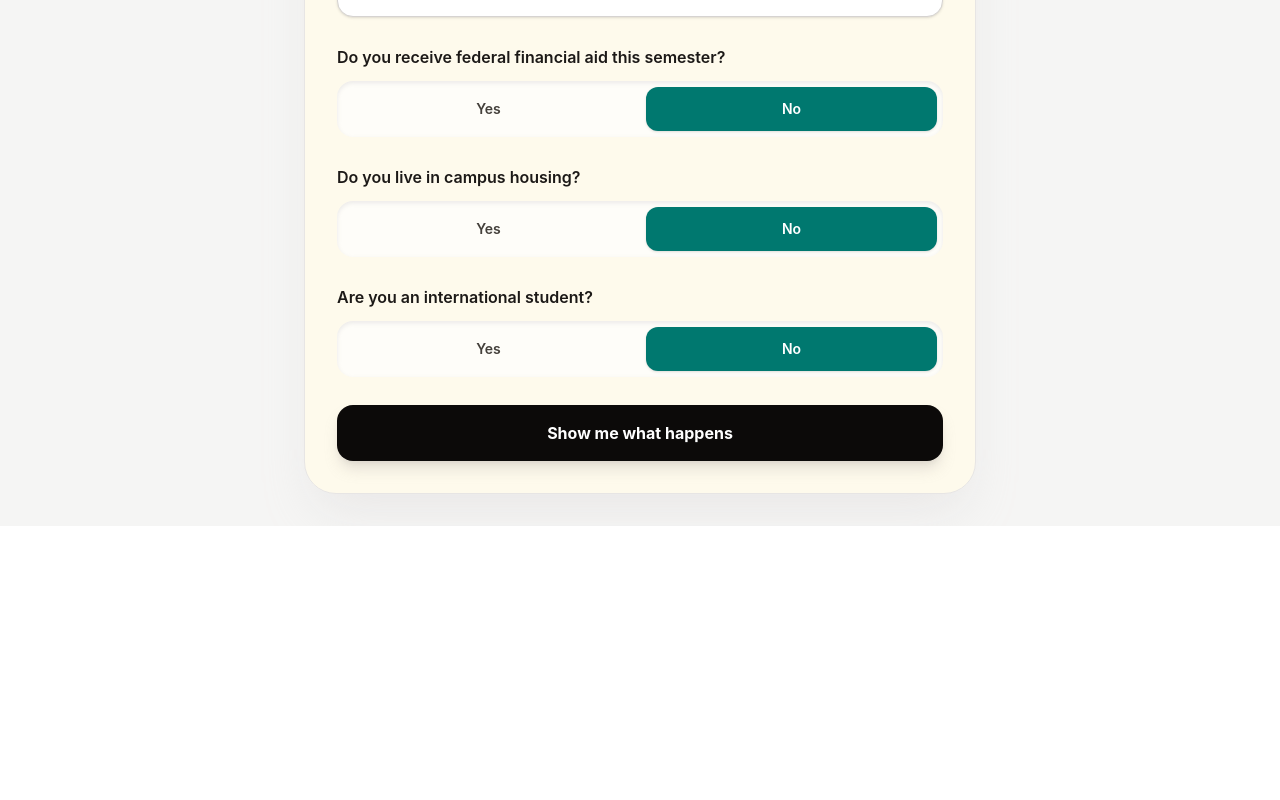
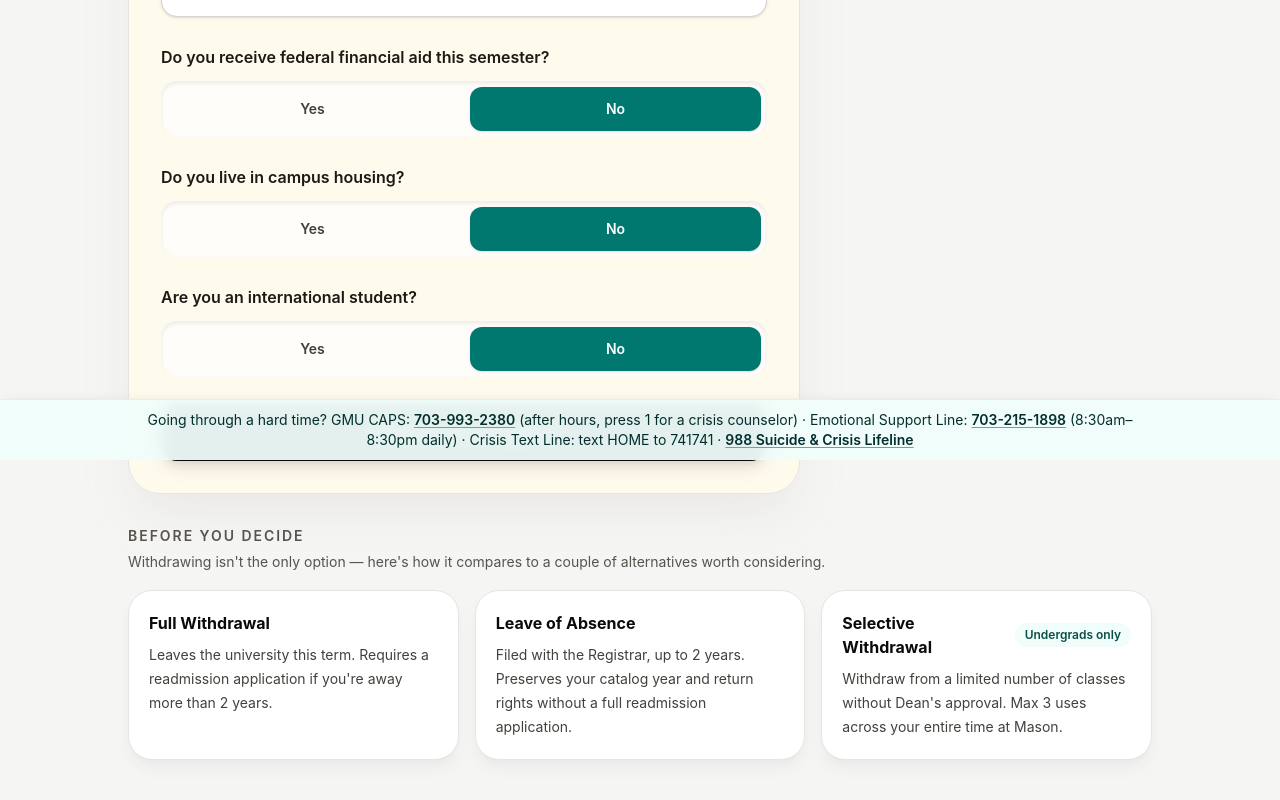
Before and after one commit to ToshitDev/Aftermath, a React (Vite) app: page / in a window 1280 px wide. Shown: the part 340-1140 px from the top of the page. Before the commit the page ends 866 px from the top, so only its background shows below. Built offline with nearby package versions, Linux system fonts and the light colour scheme.

Commit message:
feat: add next-steps checklist, crisis support, alternatives comparison, SAP/insurance/re-enrollment cards

```diff
--- a/src/App.jsx
+++ b/src/App.jsx
@@ -1,6 +1,9 @@
 import { useState } from 'react'
 import WithdrawalForm from './components/WithdrawalForm.jsx'
 import ResultCards from './components/ResultCards.jsx'
+import NextStepsChecklist from './components/NextStepsChecklist.jsx'
+import AlternativesComparison from './components/AlternativesComparison.jsx'
+import SupportBanner from './components/SupportBanner.jsx'
 
 function App() {
   const [withdrawalValues, setWithdrawalValues] = useState(null)
@@ -12,20 +15,27 @@ function App() {
   }
 
   return (
-    <div className="min-h-screen bg-stone-100 px-4 py-8 text-stone-950 sm:px-6 lg:px-8">
-      <main className="mx-auto flex min-h-[calc(100vh-4rem)] w-full max-w-5xl flex-col items-center justify-center gap-8">
-        <WithdrawalForm onSubmit={handleWithdrawalSubmit} />
+    <div className="min-h-screen bg-stone-100 px-4 py-8 pb-24 text-stone-950 sm:px-6 sm:pb-20 lg:px-8 print:pb-8">
+      <main className="mx-auto flex min-h-[calc(100vh-4rem)] w-full max-w-5xl flex-col items-center gap-8">
+        <div className="w-full print:hidden">
+          <WithdrawalForm onSubmit={handleWithdrawalSubmit} />
+        </div>
+
+        <AlternativesComparison />
+
         {withdrawalValues && (
           <div className="w-full max-w-5xl space-y-3">
             {isExampleResult && (
-              <p className="inline-flex rounded-full border border-teal-200 bg-teal-50 px-3 py-1.5 text-sm font-semibold text-teal-900">
+              <p className="inline-flex rounded-full border border-teal-200 bg-teal-50 px-3 py-1.5 text-sm font-semibold text-teal-900 print:hidden">
                 Example: Maya, a GMU student withdrawing mid-semester
               </p>
             )}
             <ResultCards {...withdrawalValues} />
+            <NextStepsChecklist {...withdrawalValues} />
           </div>
         )}
       </main>
+      <SupportBanner />
     </div>
   )
 }
--- /dev/null
+++ b/src/components/AlternativesComparison.jsx
@@ -0,0 +1,53 @@
+const OPTIONS = [
+  {
+    title: 'Full Withdrawal',
+    description:
+      "Leaves the university this term. Requires a readmission application if you're away more than 2 years.",
+  },
+  {
+    title: 'Leave of Absence',
+    description:
+      'Filed with the Registrar, up to 2 years. Preserves your catalog year and return rights without a full readmission application.',
+  },
+  {
+    title: 'Selective Withdrawal',
+    tag: 'Undergrads only',
+    description:
+      "Withdraw from a limited number of classes without Dean's approval. Max 3 uses across your entire time at Mason.",
+  },
+]
+
+function AlternativesComparison() {
+  return (
+    <section aria-label="Before you decide" className="w-full max-w-5xl space-y-4 print:hidden">
+      <div className="space-y-1">
+        <h2 className="text-sm font-semibold uppercase tracking-[0.14em] text-stone-600">Before You Decide</h2>
+        <p className="text-sm leading-6 text-stone-600">
+          Withdrawing isn&apos;t the only option — here&apos;s how it compares to a couple of alternatives worth
+          considering.
+        </p>
+      </div>
+
+      <div className="grid grid-cols-1 gap-4 sm:grid-cols-3">
+        {OPTIONS.map((option) => (
+          <div
+            key={option.title}
+            className="flex flex-col gap-2 rounded-3xl border border-stone-200 bg-white p-5 shadow-lg shadow-stone-300/30"
+          >
+            <div className="flex items-center justify-between gap-2">
+              <h3 className="text-base font-bold text-stone-950">{option.title}</h3>
+              {option.tag && (
+                <span className="shrink-0 rounded-full bg-teal-50 px-2.5 py-1 text-xs font-semibold text-teal-900">
+                  {option.tag}
+                </span>
+              )}
+            </div>
+            <p className="text-sm leading-6 text-stone-700">{option.description}</p>
+          </div>
+        ))}
+      </div>
+    </section>
+  )
+}
+
+export default AlternativesComparison
--- /dev/null
+++ b/src/components/NextStepsChecklist.jsx
@@ -0,0 +1,94 @@
+import { useState } from 'react'
+
+const ALWAYS_ITEMS = [
+  {
+    id: 'submit-application',
+    label:
+      'Submit your official withdrawal application through StudentAccess before 5pm on the last day of instruction',
+  },
+  {
+    id: 'return-items',
+    label: 'Return any library books or university equipment to avoid a hold on your account',
+  },
+  {
+    id: 'backup-files',
+    label:
+      'Back up your files from Office 365/OneDrive and set up email forwarding before you lose Patriot Web access',
+  },
+  {
+    id: 'parking-permit',
+    label:
+      'If you have a parking permit, submit a Permit Exchange/Deactivation Request — returns within 48 hours may incur a $15 fee',
+  },
+]
+
+function buildChecklistItems({ livesInHousing, receivesFederalAid, isInternational }) {
+  const items = [...ALWAYS_ITEMS]
+
+  if (livesInHousing) {
+    items.push({
+      id: 'housing-contract',
+      label: 'Contact Housing & Residence Life to cancel your contract and arrange move-out',
+    })
+  }
+  if (receivesFederalAid) {
+    items.push({
+      id: 'sap-check',
+      label:
+        'Confirm with Financial Aid how this affects your Satisfactory Academic Progress (SAP) and future aid eligibility',
+    })
+  }
+  if (isInternational) {
+    items.push({
+      id: 'oips-meeting',
+      label: 'Meet with an OIPS advisor before submitting your withdrawal to understand your visa status options',
+    })
+  }
+
+  return items
+}
+
+function NextStepsChecklist({ livesInHousing, receivesFederalAid, isInternational }) {
+  const items = buildChecklistItems({ livesInHousing, receivesFederalAid, isInternational })
+  const [checked, setChecked] = useState({})
+
+  function toggle(id) {
+    setChecked((previous) => ({ ...previous, [id]: !previous[id] }))
+  }
+
+  return (
+    <section
+      aria-label="Your next steps"
+      className="w-full max-w-5xl rounded-3xl border border-stone-200 bg-white p-5 shadow-lg shadow-stone-300/30 sm:p-6 print:border-none print:p-0 print:shadow-none"
+    >
+      <div className="flex flex-wrap items-center justify-between gap-3">
+        <h2 className="text-sm font-semibold uppercase tracking-[0.14em] text-stone-600">Your Next Steps</h2>
+        <button
+          type="button"
+          onClick={() => window.print()}
+          className="inline-flex items-center justify-center rounded-xl border border-stone-300 bg-white px-4 py-2 text-sm font-bold text-stone-800 shadow-sm transition hover:border-teal-500 hover:bg-teal-50 focus:outline-none focus:ring-4 focus:ring-teal-100 print:hidden"
+        >
+          Print / Save as PDF
+        </button>
+      </div>
+
+      <ul className="mt-4 space-y-2">
+        {items.map((item) => (
+          <li key={item.id}>
+            <label className="flex cursor-pointer items-start gap-3 rounded-2xl p-2 text-base leading-7 text-stone-800 transition hover:bg-stone-50 print:cursor-default print:p-0 print:hover:bg-transparent">
+              <input
+                type="checkbox"
+                checked={Boolean(checked[item.id])}
+                onChange={() => toggle(item.id)}
+                className="mt-1.5 h-5 w-5 shrink-0 rounded border-stone-300 text-teal-700 focus:ring-4 focus:ring-teal-100"
+              />
+              <span className={checked[item.id] ? 'text-stone-400 line-through' : ''}>{item.label}</span>
+            </label>
+          </li>
+        ))}
+      </ul>
+    </section>
+  )
+}
+
+export default NextStepsChecklist
--- a/src/components/ResultCards.jsx
+++ b/src/components/ResultCards.jsx
@@ -1,3 +1,4 @@
+import { useState } from 'react'
 import {
   calculateAidRepayment,
   calculateTranscriptImpact,
@@ -35,6 +36,27 @@ function getDaysUntilRefundDrop(withdrawalDate, currentRefundPct) {
   }
 
   return null
+}
+
+// One-line summary by default, full policy text behind "See details" — for
+// the SAP, health insurance, and re-enrollment cards, so the page doesn't
+// front-load a wall of text on someone already under stress.
+function ExpandableDetail({ summary, children }) {
+  const [expanded, setExpanded] = useState(false)
+
+  return (
+    <div className="space-y-2">
+      <p className="text-base leading-7 text-stone-700">{summary}</p>
+      {expanded && <p className="text-sm leading-6 text-stone-600">{children}</p>}
+      <button
+        type="button"
+        onClick={() => setExpanded((value) => !value)}
+        className="text-sm font-semibold text-teal-800 underline decoration-teal-300 decoration-2 underline-offset-4 transition hover:text-teal-900"
+      >
+        {expanded ? 'Hide details' : 'See details'}
+      </button>
+    </div>
+  )
 }
 
 function ResultCard({ title, children, tone = 'neutral' }) {
@@ -76,7 +98,7 @@ function ResultCards({
   return (
     <section
       aria-label="Withdrawal results"
-      className="grid w-full max-w-5xl grid-cols-1 gap-4 md:grid-cols-2"
+      className="grid w-full max-w-5xl grid-cols-1 gap-4 md:grid-cols-2 print:hidden"
     >
       <ResultCard title="Tuition Refund">
         <p className="text-3xl font-bold">{tuitionRefund.refundPct}%</p>
@@ -107,8 +129,35 @@ function ResultCards({
         </ResultCard>
       )}
 
+      {receivesFederalAid && (
+        <ResultCard title="Future Aid Eligibility">
+          <ExpandableDetail summary="Withdrawing can affect financial aid eligibility going forward — worth a quick check with Financial Aid.">
+            Heads up: W grades count as attempted hours toward Satisfactory Academic Progress (SAP). If this
+            affects your GPA or completion rate, you may need to file a SAP appeal to keep future aid
+            eligibility. Confirm with Financial Aid.
+          </ExpandableDetail>
+        </ResultCard>
+      )}
+
       <ResultCard title="Transcript Impact">
         <p className="text-xl font-bold leading-8">{transcriptImpact}</p>
+      </ResultCard>
+
+      <ResultCard title="Health Insurance Impact">
+        <ExpandableDetail summary="If you're on the Aetna Student Health Plan, your withdrawal timing affects your coverage.">
+          If you&apos;re on GMU&apos;s Aetna Student Health Plan: withdrawing within the first 31 days of the
+          semester makes you ineligible for coverage. Withdrawing after 31 days under an approved leave keeps
+          your coverage through the period already paid for, with no refund. If you&apos;re an international
+          student, insurance is mandatory under GMU policy — confirm your status with OIPS.
+        </ExpandableDetail>
+      </ResultCard>
+
+      <ResultCard title="Coming Back Later">
+        <ExpandableDetail summary="Withdrawing doesn't close the door — coming back later is usually straightforward.">
+          The door isn&apos;t closed. If you&apos;re away 2 years or fewer (without a Leave of Absence on
+          file), you can return through the Registrar&apos;s Undergraduate Application for Re-enrollment. Away
+          longer than that, or studied elsewhere without permission? You&apos;ll reapply through Admissions.
+        </ExpandableDetail>
       </ResultCard>
 
       <ResultCard title="Who Reviews This">
--- /dev/null
+++ b/src/components/SupportBanner.jsx
@@ -0,0 +1,27 @@
+// Small, calm, always-visible crisis-support bar. Rendered once in App.jsx,
+// outside the form/results flow, so it's present on every view.
+function SupportBanner() {
+  return (
+    <footer
+      role="contentinfo"
+      className="fixed inset-x-0 bottom-0 z-40 border-t border-teal-100 bg-teal-50/95 px-4 py-2.5 text-center text-xs leading-5 text-teal-950 shadow-[0_-4px_12px_-6px_rgba(0,0,0,0.08)] backdrop-blur-sm sm:text-sm print:hidden"
+    >
+      <p className="mx-auto max-w-5xl">
+        Going through a hard time? GMU CAPS:{' '}
+        <a href="tel:+17039932380" className="font-semibold underline decoration-teal-400 underline-offset-2">
+          703-993-2380
+        </a>{' '}
+        (after hours, press 1 for a crisis counselor) · Emotional Support Line:{' '}
+        <a href="tel:+17032151898" className="font-semibold underline decoration-teal-400 underline-offset-2">
+          703-215-1898
+        </a>{' '}
+        (8:30am–8:30pm daily) · Crisis Text Line: text HOME to 741741 ·{' '}
+        <a href="tel:988" className="font-semibold underline decoration-teal-400 underline-offset-2">
+          988 Suicide &amp; Crisis Lifeline
+        </a>
+      </p>
+    </footer>
+  )
+}
+
+export default SupportBanner
```
